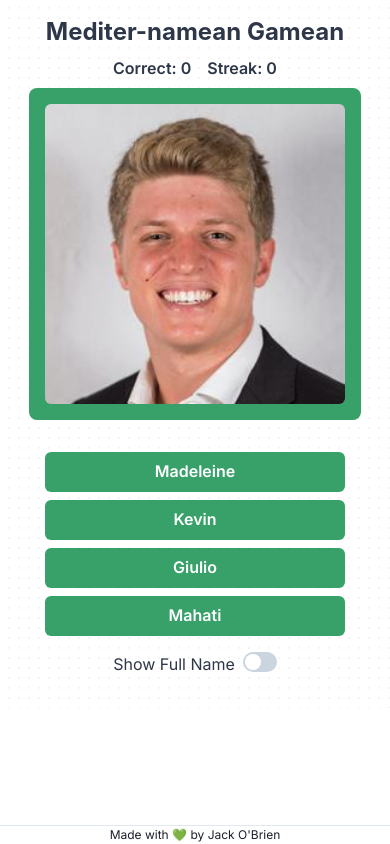
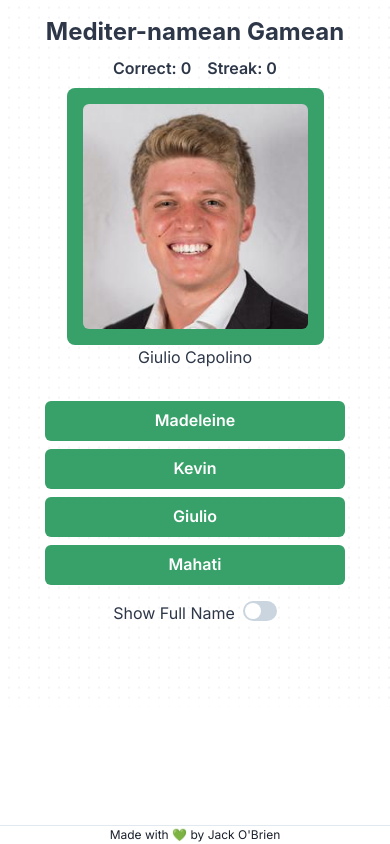
Before and after one commit to jfobrien29/med-name-game, a Next.js app: page / in a window 390 px wide. Built offline with nearby package versions, Linux system fonts and the light colour scheme.

Commit message:
update for mobile

```diff
--- a/frontend/views/game.tsx
+++ b/frontend/views/game.tsx
@@ -113,7 +113,13 @@ const Game: React.FC<Props> = ({ allPeople }) => {
         mt={2}
         dropShadow="2xl"
       >
-        <AspectRatio ratio={1} w="300px" h="300px" rounded="md" overflow="hidden">
+        <AspectRatio
+          ratio={1}
+          w={['225px', '225px', '300px']}
+          h={['225px', '225px', '300px']}
+          rounded="md"
+          overflow="hidden"
+        >
           <Image
             src={`/people/${allPeople[index].names[0]
               .toLowerCase()
@@ -123,6 +129,7 @@ const Game: React.FC<Props> = ({ allPeople }) => {
           />
         </AspectRatio>
       </Flex>
+      {allPeople[index].names[0]}
       <Flex mt={8} align="center" flexDir="column" w="300px" gap={2}>
         {options.map((option: any, idx: number) => {
           return (
```
Also changed, not shown: public/people/mika-van-heusden.jpeg (added), public/people/muele-wilcox.jpg (added).
